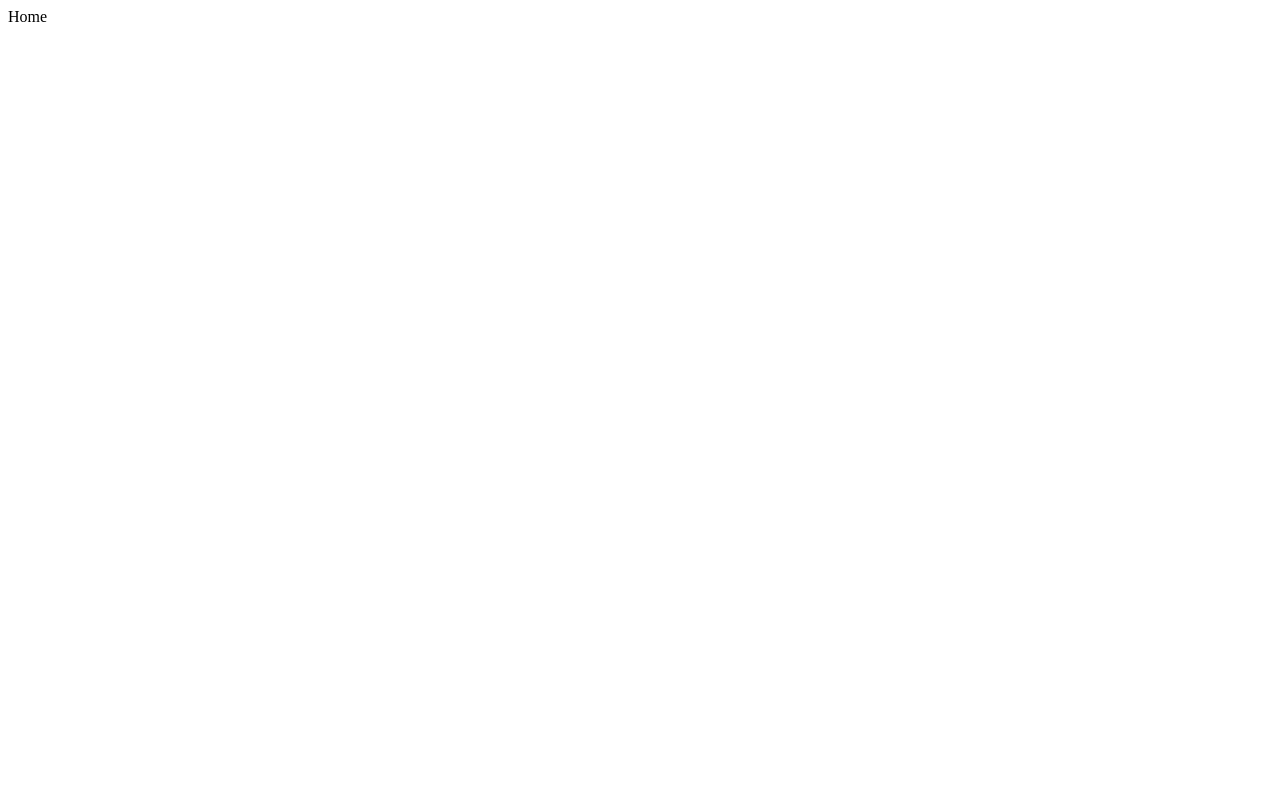
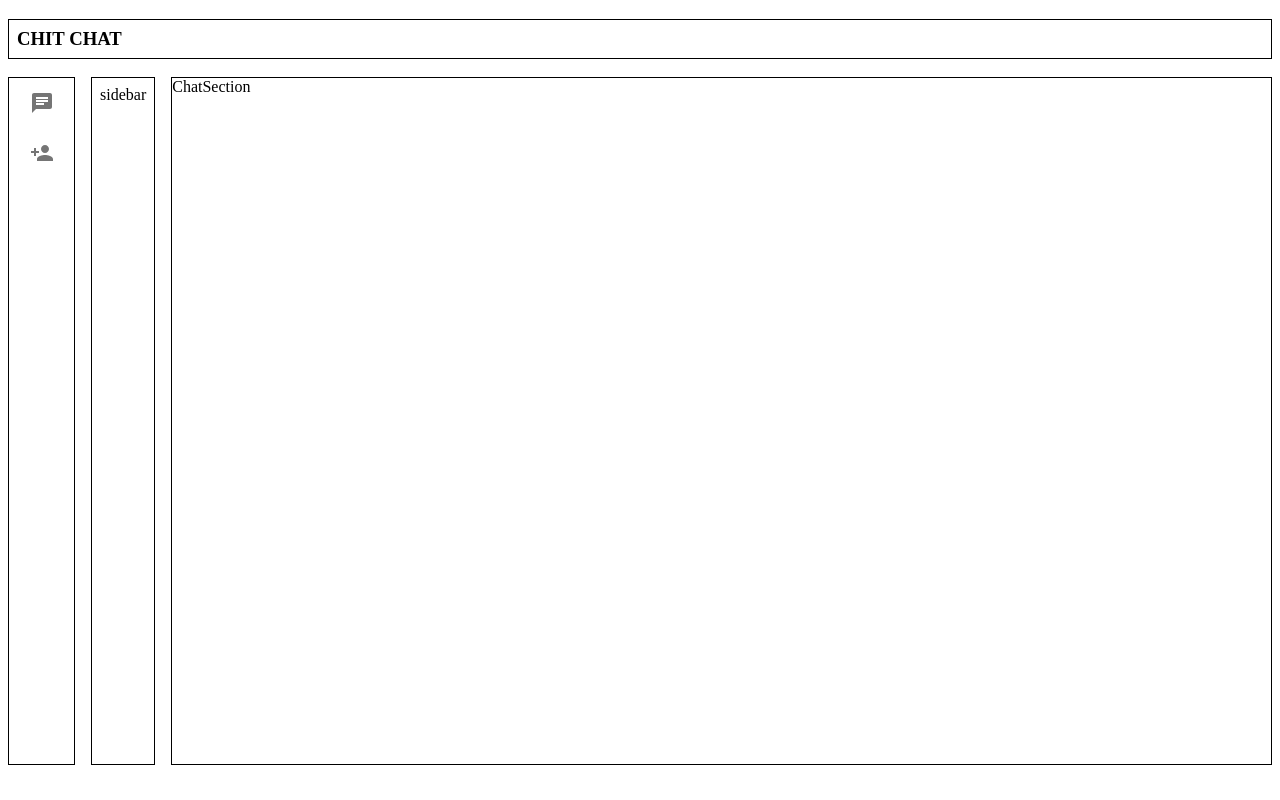
Before and after one commit to rakeshnoothi/chit-chat-frontend, a React (Vite) app: page / in a window 1280 px wide. Built offline with nearby package versions, Linux system fonts and the light colour scheme; sample sign-in values are in the browser's storage.

Commit message:
Layout: Home page initial layout

```diff
--- /dev/null
+++ b/src/component/ChatSection.jsx
@@ -0,0 +1,10 @@
+import { Stack } from "@mui/material";
+
+const ChatSection = () => {
+    return (
+        <Stack flexGrow={1} border={1}>
+            ChatSection
+        </Stack>
+    );
+};
+export default ChatSection;
--- /dev/null
+++ b/src/component/Drawer.jsx
@@ -0,0 +1,23 @@
+import { IconButton, Stack } from "@mui/material";
+import ChatIcon from "@mui/icons-material/Chat";
+import PersonAddIcon from "@mui/icons-material/PersonAdd";
+
+const Drawer = () => {
+    return (
+        <Stack
+            direction={"column"}
+            width={65}
+            paddingBlock={1}
+            spacing={2}
+            border={1}
+        >
+            <IconButton aria-label="delete" size="small">
+                <ChatIcon />
+            </IconButton>
+            <IconButton aria-label="delete" size="small">
+                <PersonAddIcon />
+            </IconButton>
+        </Stack>
+    );
+};
+export default Drawer;
--- /dev/null
+++ b/src/component/Logo.jsx
@@ -0,0 +1,10 @@
+import { Box } from "@mui/material";
+
+const Logo = () => {
+    return (
+        <Box component={"h3"} border={1} padding={1}>
+            CHIT CHAT
+        </Box>
+    );
+};
+export default Logo;
--- /dev/null
+++ b/src/component/SideBar.jsx
@@ -0,0 +1,10 @@
+import { Stack } from "@mui/material";
+
+const SideBar = () => {
+    return (
+        <Stack border={1} padding={1}>
+            sidebar
+        </Stack>
+    );
+};
+export default SideBar;
--- a/src/pages/Home.jsx
+++ b/src/pages/Home.jsx
@@ -1,4 +1,20 @@
+import { Box } from "@mui/material";
+import Logo from "../component/Logo";
+import Drawer from "../component/Drawer";
+import SideBar from "../component/SideBar";
+import ChatSection from "../component/ChatSection";
+import { Stack } from "@mui/material";
+
 const Home = () => {
-    return <div>Home</div>;
+    return (
+        <Box>
+            <Logo />
+            <Stack direction={"row"} spacing={2} height={"86vh"}>
+                <Drawer />
+                <SideBar />
+                <ChatSection />
+            </Stack>
+        </Box>
+    );
 };
 export default Home;
```
